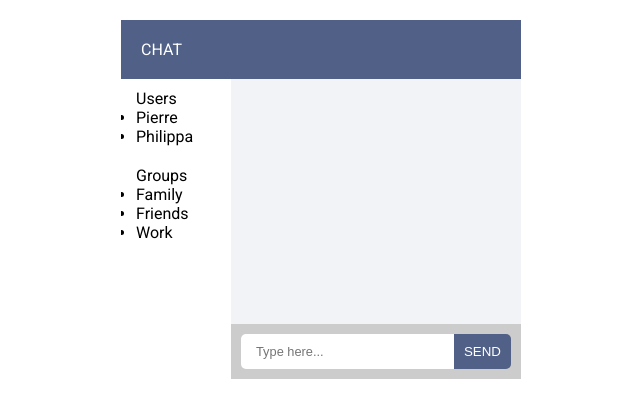
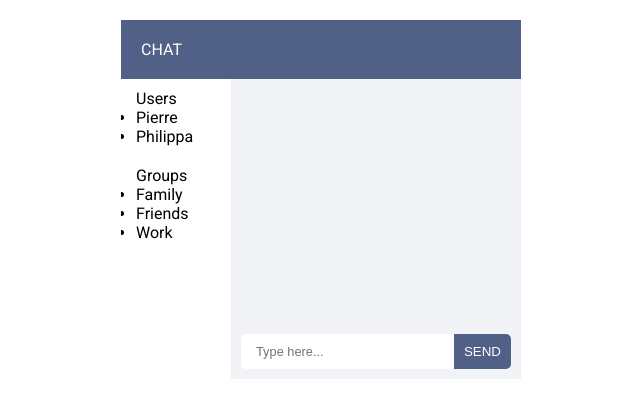
Before and after one commit to saxxi/redux-memo, a React app: page / in a window 1280 px wide. Shown: the top 418 px of the page, without its empty margins (319-959 px from the left). Built offline with nearby package versions, Linux system fonts and the light colour scheme.

Commit message:
fix style

```diff
--- a/src/components/chat/ChatApp.component.tsx
+++ b/src/components/chat/ChatApp.component.tsx
@@ -43,4 +43,5 @@ const MessageApp = styled.div`
   display: flex;
   flex-direction: column;
   flex: 1;
+  background: #f2f3f7;
 `;
--- a/src/components/chat/message-input/MessageInput.component.tsx
+++ b/src/components/chat/message-input/MessageInput.component.tsx
@@ -36,7 +36,6 @@ const StyledForm = styled.form`
   padding: 10px 15px;
   display: flex;
   padding: 10px;
-  background: #ccc;
 `
 
 const InputBox = withAutcompleteOff(styled.input`
--- a/src/components/chat/message-lister/MessageLister.component.tsx
+++ b/src/components/chat/message-lister/MessageLister.component.tsx
@@ -17,7 +17,6 @@ export const MessageListerComponent: React.FC<Props> = ({messages = []}) => (
 )
 
 const StyledMessageLister = styled(ScrollToBottom)`
-  background: #f2f3f7;
   flex: 1;
   overflow: auto;
   padding: 10px 15px;
```
